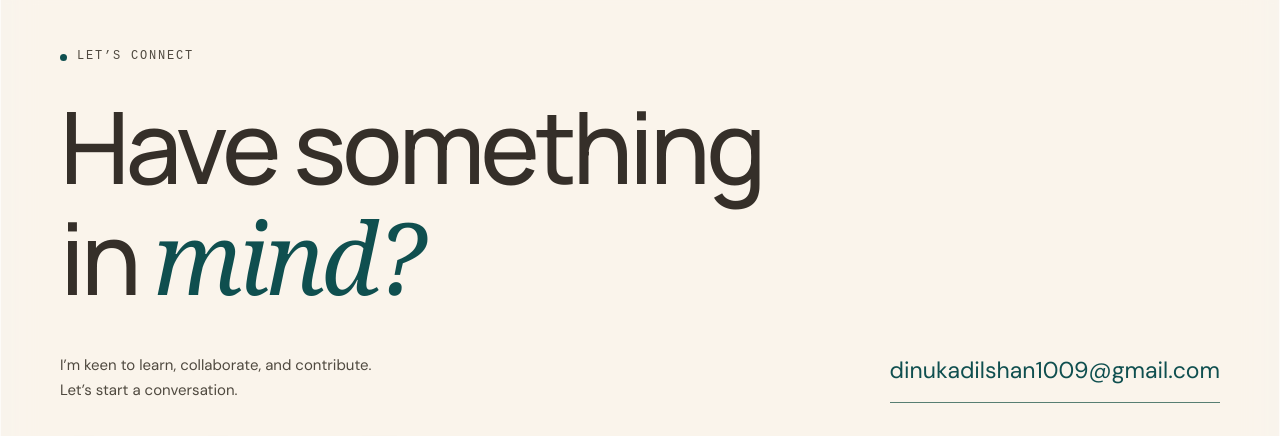
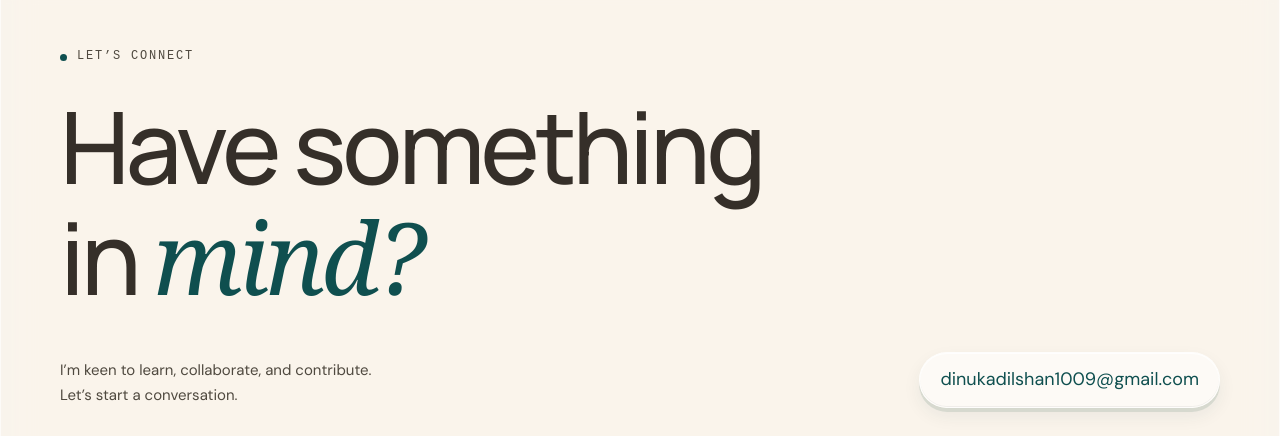
Before and after one commit to dinuka0987/dinuka0987.github.io, a plain HTML site: page index.html in a window 1280 px wide. Shown: the part 7283-7719 px from the top of the page. Drawn offline with Linux system fonts and the light colour scheme; no server answers.

Commit message:
Style contact email as a raised glass button

```diff
--- a/index.html
+++ b/index.html
@@ -8,7 +8,7 @@
   <meta property="og:description" content="Software, networks, and security. Explore my projects, skills, and learning journey.">
   <title>Dinuka Dilshan — Software, Networks & Security</title>
   <link rel="icon" href="assets/favicon.svg" type="image/svg+xml">
-  <link rel="stylesheet" href="styles.css?v=7">
+  <link rel="stylesheet" href="styles.css?v=8">
 <script src="github-projects.js?v=3" defer></script>
 <script src="app.js?v=7" defer></script>
 </head>
--- a/styles.css
+++ b/styles.css
@@ -556,7 +556,21 @@ section[id], #main, #home { scroll-margin-top: 128px; }
 .activities { margin-top: 24px; }
 .certificates { border-radius: 24px; }
 .contact-section { border-radius: 24px 24px 0 0; }
-.email-link { padding-bottom: 12px; border-color: #577e72; }
+.email-link {
+  display: inline-flex; align-items: center; justify-content: center;
+  min-height: 48px; max-width: 100%; padding: 12px 20px;
+  border: var(--glass-border); border-radius: 999px;
+  background: var(--glass-bg-strong); color: var(--green);
+  box-shadow: 0 4px 0 #9bafa14d, 0 8px 18px #1f3c3c12, var(--glass-highlight);
+  font-size: clamp(.875rem, 1.6vw, 1.125rem); text-decoration: none;
+  overflow-wrap: anywhere;
+  transition: transform 180ms ease-out, box-shadow 180ms ease-out, background-color 180ms ease-out;
+}
+.email-link:hover {
+  background: #ffffffa6; transform: translateY(-3px);
+  box-shadow: 0 7px 0 #9bafa14d, 0 14px 24px #1f3c3c24, var(--glass-highlight);
+}
+.email-link:active { transform: translateY(2px); box-shadow: var(--surface-inset-shadow); }
 .g3-social-link { display: inline-flex; align-items: center; gap: 10px; color: var(--green); min-height: 48px; }
 .g3-icon-shell {
   width: 48px; height: 48px; display: inline-flex; flex-shrink: 0; align-items: center; justify-content: center;
@@ -649,7 +663,7 @@ footer > a.g3-backtop { font: 600 .75rem/1.45 var(--font); color: var(--green);
   body::before { animation: none; }
   .g3-reveal { opacity: 1; --reveal-offset: 0px; transform: none !important; }
   .header.is-scrolled, .button:hover, .nav-contact:hover, .project-link:hover,
-  .g3-resume-link:hover, .g3-backtop:hover, .section-heading > .text-link:hover,
+  .g3-resume-link:hover, .g3-backtop:hover, .email-link:hover, .email-link:active, .section-heading > .text-link:hover,
   .header nav a:hover, .g3-footer-links a:hover, .filters button:hover,
   .tags span:hover, .g3-social-link:hover .g3-icon-shell, .g3-social-link:hover .g3-brand-icon { transform: none; }
 }
```
